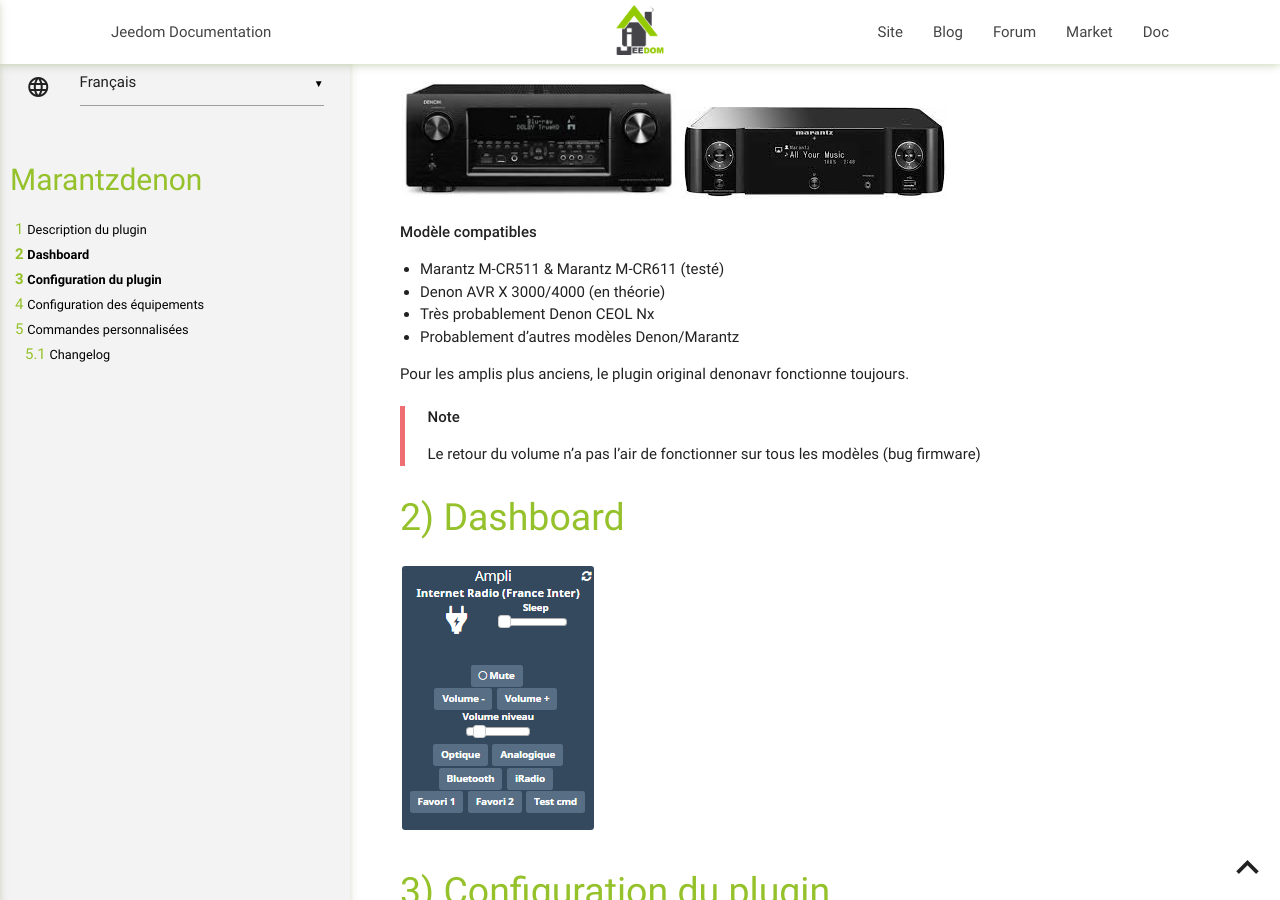
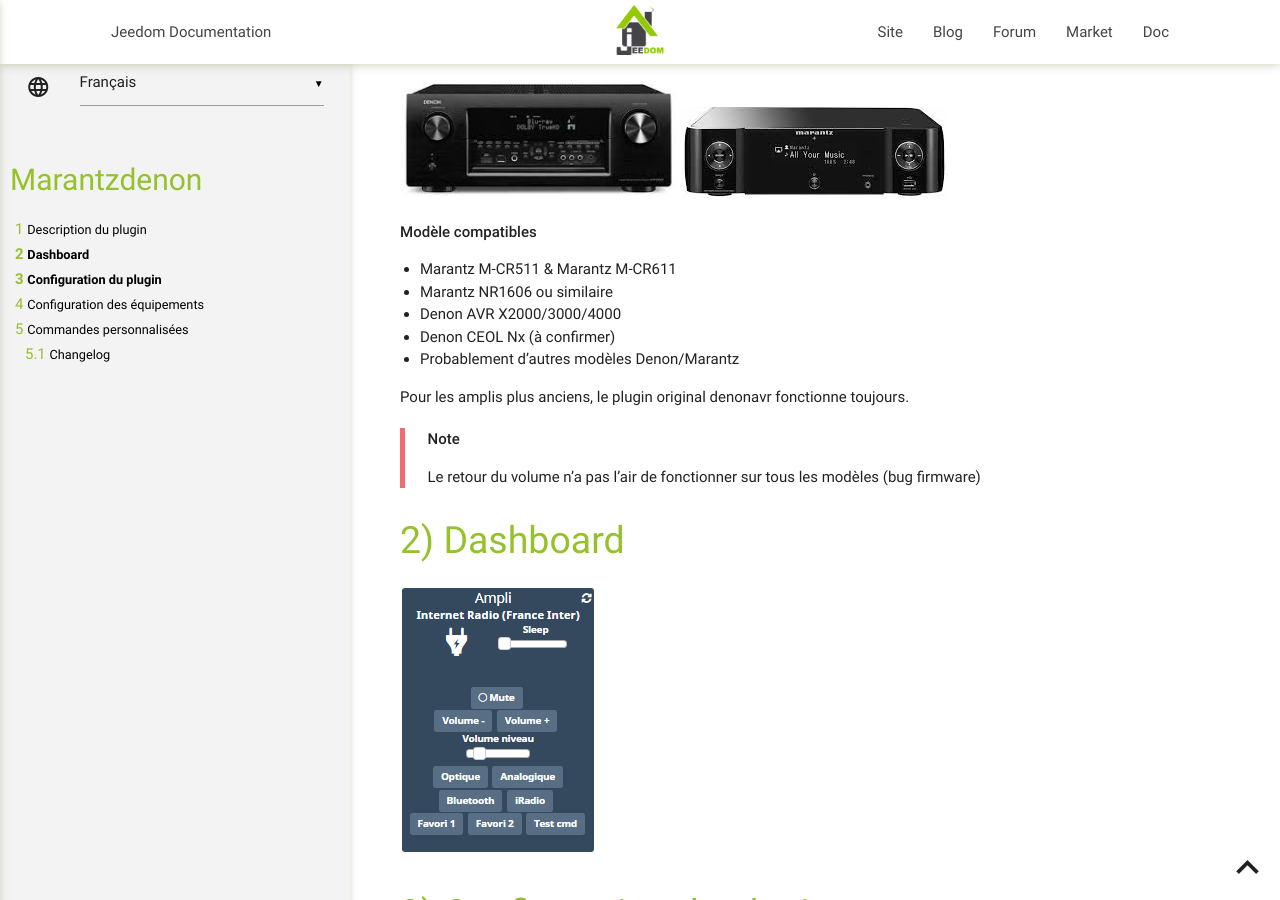
Before and after one commit to guirem/plugin-marantzdenon, a Jekyll site: the page built from docs/fr_FR/index.md, in a window 1280 px wide and 900 px high, scrolled down 332 px. Built offline with Jekyll 4.4.1, drawn with Linux system fonts in a browser that asks for light colours; our own code applies the rules of GitHub Pages for plain Markdown files.

```diff
--- a/docs/fr_FR/index.md
+++ b/docs/fr_FR/index.md
@@ -16,9 +16,10 @@ Plugin pour commander les amplificateurs Marantz ou Denon récents. Il s'agit d'
 ![Marantz CR511](../assets/ampli2.png "Marantz CR511")
 
 **Modèle compatibles**
-- Marantz M-CR511 & Marantz M-CR611 (testé)
-- Denon AVR X 3000/4000 (en théorie)
-- Très probablement Denon CEOL Nx
+- Marantz M-CR511 & Marantz M-CR611
+- Marantz NR1606 ou similaire
+- Denon AVR X2000/3000/4000
+- Denon CEOL Nx (à confirmer)
 - Probablement d'autres modèles Denon/Marantz
 
 
```
Also changed, not shown: 1 other file.
